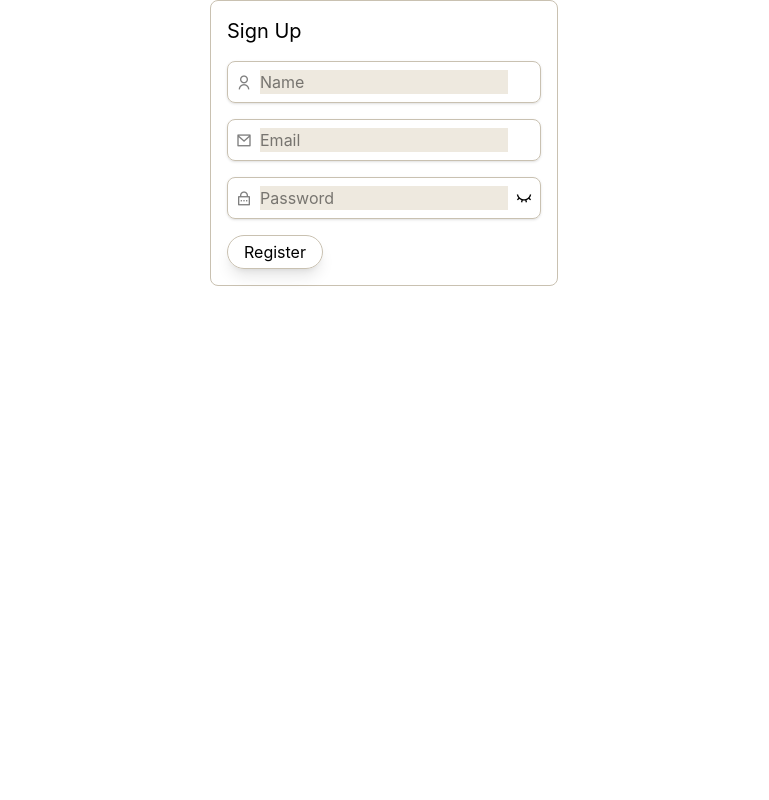
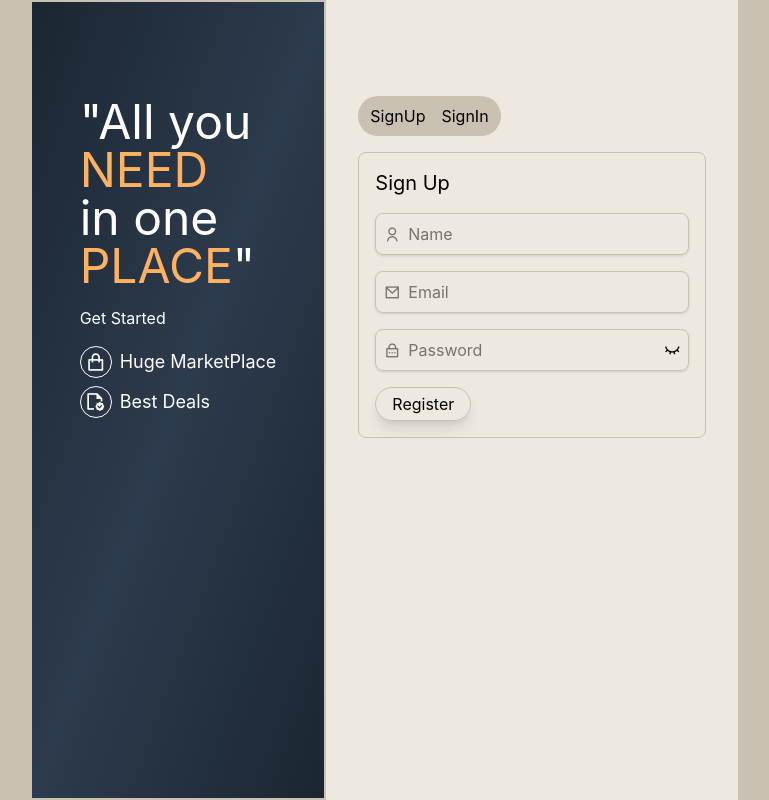
Before and after one commit to nihal-codes/Sevra_E_commerce, a React (Vite) app in the folder frontend/: page /register in a window 1280 px wide. Shown: the whole page, without its empty margins (256-1025 px from the left). Built offline with nearby package versions, Linux system fonts and the light colour scheme.

Commit message:
Removed the Dignup page and modified Register and Login instead

```diff
--- a/frontend/src/App.jsx
+++ b/frontend/src/App.jsx
@@ -5,15 +5,14 @@ import { useState } from "react"
 import Login from "./pages/Login"
 import Admin from "./pages/Admin"
 import Sevra from "./pages/Sevra"
-import Sign from "./pages/SignPage"
 import Orders from "./pages/Orders"
 import Reviews from "./pages/Reviews"
 import 'remixicon/fonts/remixicon.css'
 import Register from "./pages/Register"
 import { Toaster } from "react-hot-toast"
+import VerifyEmail from "./pages/VerifyEmail"
 import ProtectedRoute from "./components/ProtectedRoute"
 import ProductDescription from "./pages/ProductDescription"
-import VerifyEmail from "./pages/VerifyEmail"
 
 const router = createBrowserRouter([
   {path: "/sevra", element: <Sevra />},
@@ -53,10 +52,6 @@ const router = createBrowserRouter([
     element:<Login />
   },
   {
-    path: "/signup",
-    element: <Sign />
-  },
-  {
     path: "/verify-email/:token",
     element: <VerifyEmail />
   },
@@ -68,7 +63,6 @@ const router = createBrowserRouter([
 ])
 
 const App = () => {
-  const [tab, setTab] = useState("category")
   return (
     <>
       <Toaster />
--- a/frontend/src/components/ProtectedRoute.jsx
+++ b/frontend/src/components/ProtectedRoute.jsx
@@ -6,7 +6,7 @@ const ProtectedRoute = ({children, allowedRoles}) => {
   const role = useAuthStore((state) => state.role);
 
   if (!token) {
-    return <Navigate to="/signup" replace />
+    return <Navigate to="/login" replace />
   }
 
   if (allowedRoles && !allowedRoles.includes(role)){
--- a/frontend/src/pages/Login.jsx
+++ b/frontend/src/pages/Login.jsx
@@ -1,8 +1,9 @@
 import axios from "axios"
 import { useState } from "react";
 import { useForm } from "react-hook-form"
+import Button from "../components/button2";
+import useAuthStore from "../store/AuthStore";
 import { useNavigate } from "react-router-dom";
-import useAuthStore from "../store/AuthStore";
 
 const Login = () => {
   const navigate = useNavigate();
@@ -27,13 +28,36 @@ const Login = () => {
     catch (err) {
       console.log(err.response.data)
       if(err.response.status === 500) {
-        navigate("/signup")
+        navigate("/login")
       }
     }
   }
 
   return (
     <>
+      <div className="flex  h-screen bg-(--oatmeal) justify-center">
+        <div className="py-24 flex flex-col px-12 bg-linear-to-br from-(--ablue) via-(--fblue) to-(--ablue) border-2 border-(--oatmeal) gap-4 text-white" >
+          <h1 className="text-5xl ">"All you <br /> <span className="text-(--flame)">NEED</span> <br /> in one <br /> <span className="text-(--flame)">PLACE</span>"
+          </h1>
+          <h1>Get Started</h1>
+
+          <div className="flex flex-col gap-2">
+            <div className="flex items-center gap-2">
+              <i className="ri-shopping-bag-line border rounded-full h-8 w-8 flex items-center justify-center text-xl"></i>
+              <h2 className="text-lg">Huge MarketPlace</h2>
+            </div>
+            <div className="flex gap-2 items-center">
+              <i className="ri-contract-line border rounded-full h-8 w-8 flex items-center justify-center text-xl"></i>
+              <h2 className="text-lg">Best Deals</h2>
+            </div>
+
+          </div>
+        </div>
+        <div className="bg-(--bg) flex flex-col gap-4 py-24 px-8">
+          <div className="flex p-1 bg-(--oatmeal) w-fit rounded-full">
+            <Button name="SignUp" onClick={() => navigate("/register")} />
+            <Button name="SignIn" onClick={() => navigate("/login")}/>
+          </div>
           <div className="flex flex-col items-center justify-center ">
             <form onSubmit={handleSubmit(login)} className="flex flex-col border rounded-lg border-(--oatmeal) bg-transparent w-fit p-4  gap-4">
               <h1 className="text-xl ">Sign In</h1>
@@ -53,8 +77,11 @@ const Login = () => {
               <input type="submit" value={"Login"} disabled={isSubmitting} className=" border border-(--oatmeal) w-fit rounded-full shadow-lg transition-all duration-150 hover:bg-(--oatmeal) active:scale-102 px-4 py-1"/>
             </form>
           </div>
+        </div>
+      </div>
     </>
   )
 }
 
+
 export default Login;
--- a/frontend/src/pages/Register.jsx
+++ b/frontend/src/pages/Register.jsx
@@ -1,12 +1,14 @@
 import axios from "axios"
 import { useState } from "react";
 import { useForm } from "react-hook-form"
+import Button from "../components/button2";
 import { useNavigate } from "react-router-dom";
 
 const Register = () => {
   const navigate = useNavigate();
+  const [password, showPassword] = useState(false)
+  const [showPage, setShowPage] = useState("register")
   const { register, handleSubmit, formState: { isSubmitting }} = useForm();
-  const [password, showPassword] = useState(false)
 
   const reg = async(data) => {
     try {
@@ -25,6 +27,29 @@ const Register = () => {
 
   return (
     <>
+      <div className="flex  h-screen bg-(--oatmeal) justify-center">
+        <div className="py-24 flex flex-col px-12 bg-linear-to-br from-(--ablue) via-(--fblue) to-(--ablue) border-2 border-(--oatmeal) gap-4 text-white" >
+          <h1 className="text-5xl ">"All you <br /> <span className="text-(--flame)">NEED</span> <br /> in one <br /> <span className="text-(--flame)">PLACE</span>"
+          </h1>
+          <h1>Get Started</h1>
+
+          <div className="flex flex-col gap-2">
+            <div className="flex items-center gap-2">
+              <i className="ri-shopping-bag-line border rounded-full h-8 w-8 flex items-center justify-center text-xl"></i>
+              <h2 className="text-lg">Huge MarketPlace</h2>
+            </div>
+            <div className="flex gap-2 items-center">
+              <i className="ri-contract-line border rounded-full h-8 w-8 flex items-center justify-center text-xl"></i>
+              <h2 className="text-lg">Best Deals</h2>
+            </div>
+
+          </div>
+        </div>
+        <div className="bg-(--bg) flex flex-col gap-4 py-24 px-8">
+          <div className="flex p-1 bg-(--oatmeal) w-fit rounded-full">
+            <Button name="SignUp" onClick={() => navigate("/register")} />
+            <Button name="SignIn" onClick={() => navigate("/login")}/>
+          </div>
           <div className="flex flex-col items-center justify-center ">
             <form onSubmit={handleSubmit(reg)} className="flex flex-col border rounded-lg border-(--oatmeal) w-fit p-4  gap-4">
               <h1 className="text-xl ">Sign Up</h1>
@@ -41,20 +66,21 @@ const Register = () => {
 
               </div>
 
-
               <div className="flex border shadow items-center border-(--oatmeal) rounded-lg p-2 gap-2">
                 <i className="ri-lock-password-line opacity-50 "></i>
                 <input className="outline-none bg-(--bg)" type={password?"text" :"password" } placeholder="Password" {...register("password")} />
 
                 <button type="button" onClick={() => showPassword(!password)}>{password === true ? <i className="ri-eye-line"></i> : <i className="ri-eye-close-line"></i>}</button>
-
               </div>
 
               <input type="submit" value={"Register"} disabled={isSubmitting} className="border border-(--oatmeal) w-fit rounded-full shadow-lg transition-all duration-150 hover:bg-(--oatmeal) active:scale-102 px-4 py-1"/>
             </form>
           </div>
+        </div>
+      </div>
     </>
   )
 }
 
+
 export default Register;
--- a/frontend/src/pages/SignPage.jsx
+++ /dev/null
@@ -1,46 +0,0 @@
-import { useState } from "react";
-import Login from "./Login";
-import Register from "./Register";
-import { useNavigate } from "react-router-dom";
-import Button from "../components/button2";
-import image from "../assets/images/image.png"
-
-const Sign = () => {
-  const navigate = useNavigate();
-  const [showPage, setShowPage] = useState("register")
-
-  return (
-    <>
-      <div className="flex  h-screen bg-(--oatmeal) justify-center">
-        <div className="py-24 flex flex-col px-12 bg-linear-to-br from-(--ablue) via-(--fblue) to-(--ablue) border-2 border-(--oatmeal) gap-4 text-white" >
-          <h1 className="text-5xl ">"All you <br /> <span className="text-(--flame)">NEED</span> <br /> in one <br /> <span className="text-(--flame)">PLACE</span>"
-          </h1>
-          <h1>Get Started</h1>
-
-          <div className="flex flex-col gap-2">
-            <div className="flex items-center gap-2">
-              <i className="ri-shopping-bag-line border rounded-full h-8 w-8 flex items-center justify-center text-xl"></i>
-              <h2 className="text-lg">Huge MarketPlace</h2>
-            </div>
-            <div className="flex gap-2 items-center">
-              <i className="ri-contract-line border rounded-full h-8 w-8 flex items-center justify-center text-xl"></i>
-              <h2 className="text-lg">Best Deals</h2>
-            </div>
-
-          </div>
-        </div>
-        <div className="bg-(--bg) flex flex-col gap-4 py-24 px-8">
-          <div className="flex p-1 bg-(--oatmeal) w-fit rounded-full">
-            <Button name="SignUp" onClick={() => setShowPage("register")} />
-            <Button name="SignIn" onClick={() => setShowPage("login")}/>
-          </div>
-          {showPage === "register" && <Register />}
-          {showPage === "login" && <Login />}
-        </div>
-      </div>
-    </>
-  )
-}
-
-
-export default Sign;
--- a/frontend/src/pages/UserHeader.jsx
+++ b/frontend/src/pages/UserHeader.jsx
@@ -15,7 +15,7 @@ const UserHeader = () => {
           {role === "user" && <NavButton name={"Home"} onClick={() => navigate("/")}/>}
           {role === "user" && <NavButton name={"Cart"} onClick={() => navigate("/cart")}/>}
           {role === "user" && <NavButton name={"Orders"} onClick={() => navigate("/orders")}/>}
-          {role === null && <NavButton name={"Onboard"} onClick={() => navigate("/signup")}/>}
+          {role === null && <NavButton name={"Onboard"} onClick={() => navigate("/register")}/>}
           <NavButton name={"Settings"} />
         </div>
       </div>
--- a/frontend/src/pages/VerifyEmail.jsx
+++ b/frontend/src/pages/VerifyEmail.jsx
@@ -19,16 +19,11 @@ const VerifyEmail = () => {
         setStatus(response.data.message);
 
       } catch (err) {
-        console.log("VERIFICATION ERROR:", err);
-        console.log("STATUS:", err.response?.status);
-        console.log("DATA:", err.response?.data);
-        console.log("URL:", err.config?.url);
-
-        setError(
-          err.response?.data?.message ||
-          err.message ||
-          "Verification failed"
-        );
+          setError(
+            err.response?.data?.message ||
+            err.message ||
+            "Verification failed"
+          );
       }
     };
 
```
Lines whose indentation alone changed are shown as unchanged.
